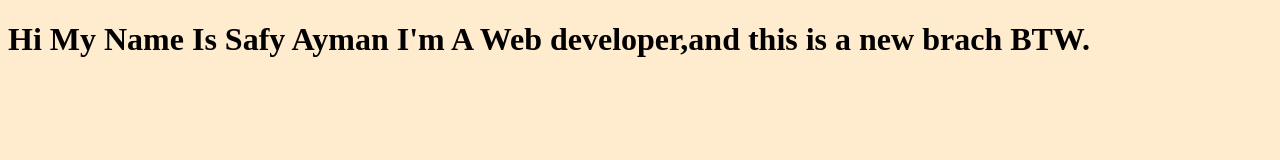
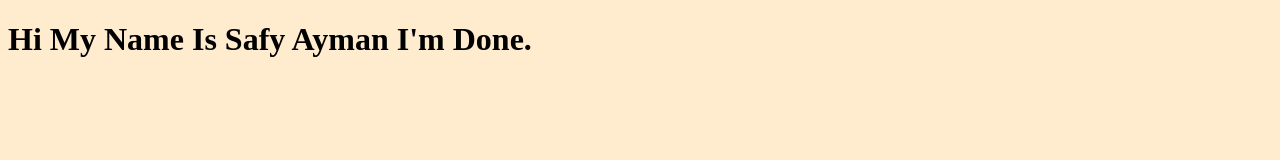
Before and after one commit to safyAyman/MyStorage, a plain HTML site: page index.html in a window 1280 px wide. Drawn offline with Linux system fonts and the light colour scheme.

Commit message:
a new changes

```diff
--- a/index.html
+++ b/index.html
@@ -7,7 +7,7 @@
   <link rel="stylesheet" href="style.css">
 </head>
 <body>
-  <h1>Hi My Name Is Safy Ayman I'm A Web developer,and this is a new brach BTW.</h1>
+  <h1>Hi My Name Is Safy Ayman I'm Done.</h1>
 
   <script src="main.js"></script>
 </body>
```
